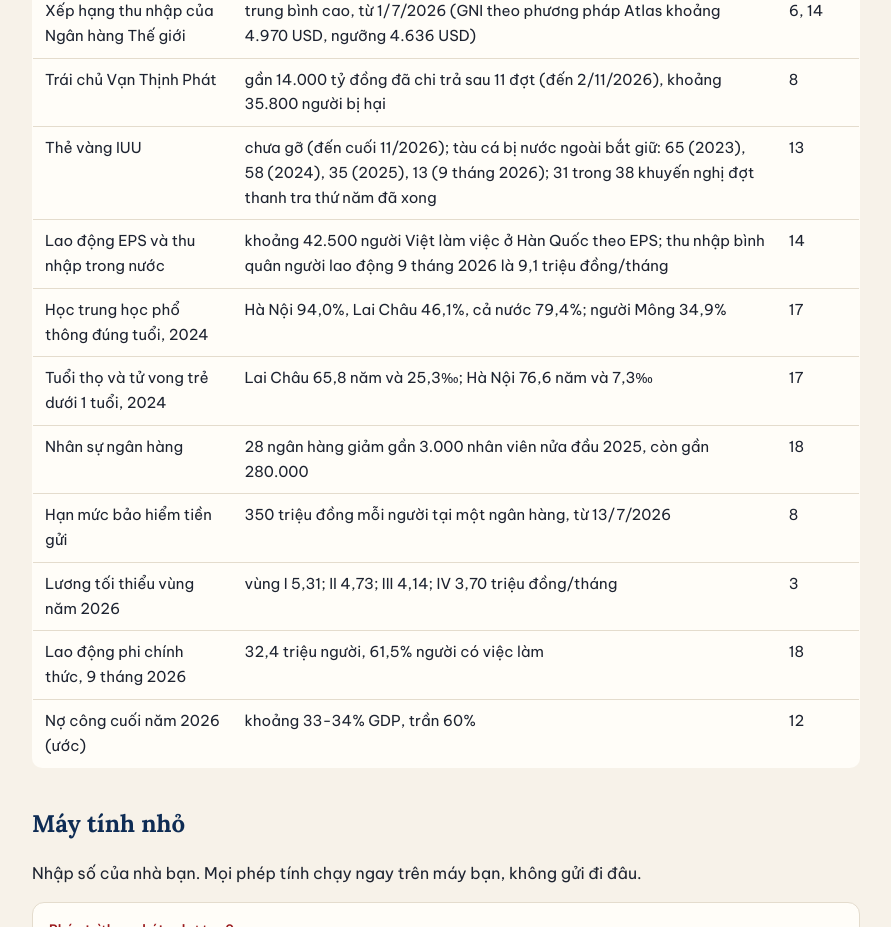
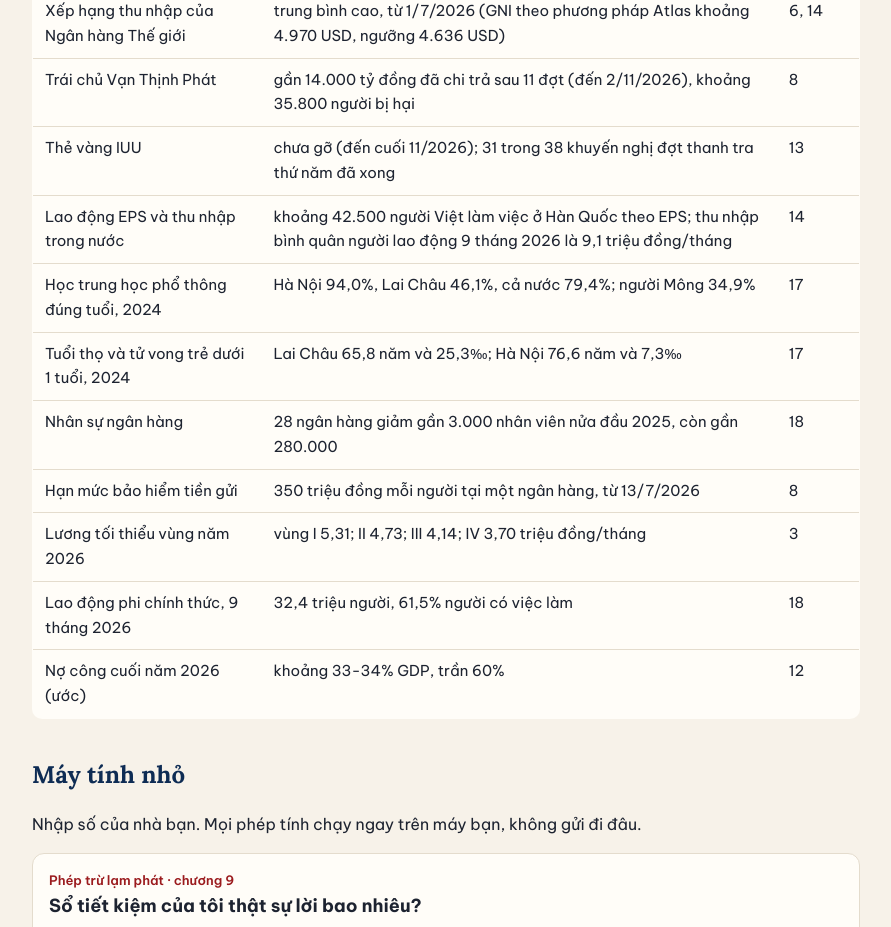
Before and after one commit to dongkien/buasang, a plain HTML site: page index.html in a window 1280 px wide. Shown: the part 5897-6824 px from the top of the page, without its empty margins (194-1085 px from the left). Drawn offline with Linux system fonts and the light colour scheme.

Commit message:
Gỡ chuỗi số tàu cá bị bắt chưa đối được nguồn
Co-Authored-By: Claude Opus 5.5 <noreply@anthropic.com>
Claude-Session: https://claude.ai/code/session_01TDKnTNa96mYkBfLXUCgYQt

```diff
--- a/index.html
+++ b/index.html
@@ -212,7 +212,7 @@ a{color:var(--navy)}
       <tr><td>Thu nhập bình quân đầu người của hộ gia đình năm 2025</td><td>khoảng 6 triệu đồng/tháng</td><td>6</td></tr>
       <tr><td>Xếp hạng thu nhập của Ngân hàng Thế giới</td><td>trung bình cao, từ 1/7/2026 (GNI theo phương pháp Atlas khoảng 4.970 USD, ngưỡng 4.636 USD)</td><td>6, 14</td></tr>
       <tr><td>Trái chủ Vạn Thịnh Phát</td><td>gần 14.000 tỷ đồng đã chi trả sau 11 đợt (đến 2/11/2026), khoảng 35.800 người bị hại</td><td>8</td></tr>
-      <tr><td>Thẻ vàng IUU</td><td>chưa gỡ (đến cuối 11/2026); tàu cá bị nước ngoài bắt giữ: 65 (2023), 58 (2024), 35 (2025), 13 (9 tháng 2026); 31 trong 38 khuyến nghị đợt thanh tra thứ năm đã xong</td><td>13</td></tr>
+      <tr><td>Thẻ vàng IUU</td><td>chưa gỡ (đến cuối 11/2026); 31 trong 38 khuyến nghị đợt thanh tra thứ năm đã xong</td><td>13</td></tr>
       <tr><td>Lao động EPS và thu nhập trong nước</td><td>khoảng 42.500 người Việt làm việc ở Hàn Quốc theo EPS; thu nhập bình quân người lao động 9 tháng 2026 là 9,1 triệu đồng/tháng</td><td>14</td></tr>
       <tr><td>Học trung học phổ thông đúng tuổi, 2024</td><td>Hà Nội 94,0%, Lai Châu 46,1%, cả nước 79,4%; người Mông 34,9%</td><td>17</td></tr>
       <tr><td>Tuổi thọ và tử vong trẻ dưới 1 tuổi, 2024</td><td>Lai Châu 65,8 năm và 25,3‰; Hà Nội 76,6 năm và 7,3‰</td><td>17</td></tr>
```
